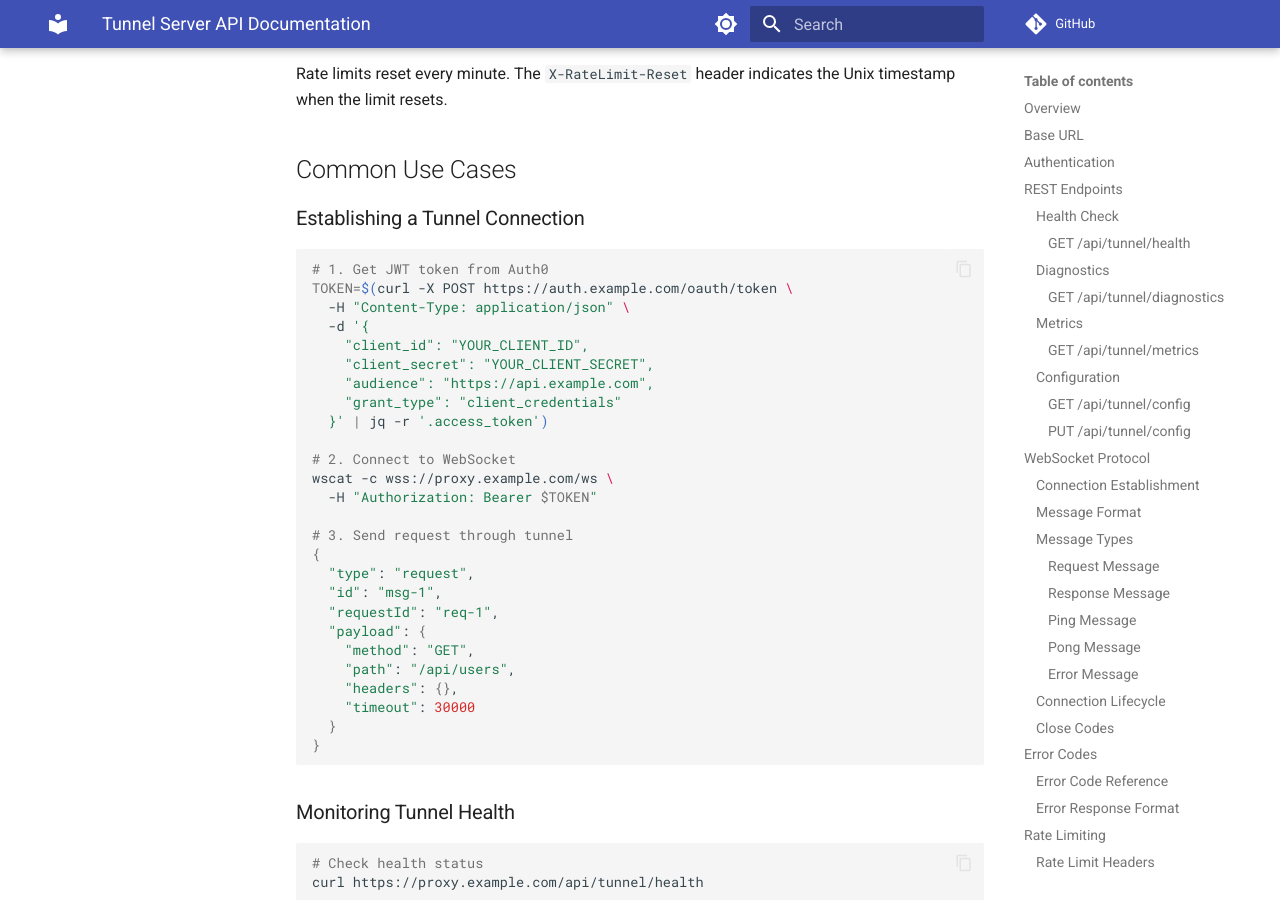
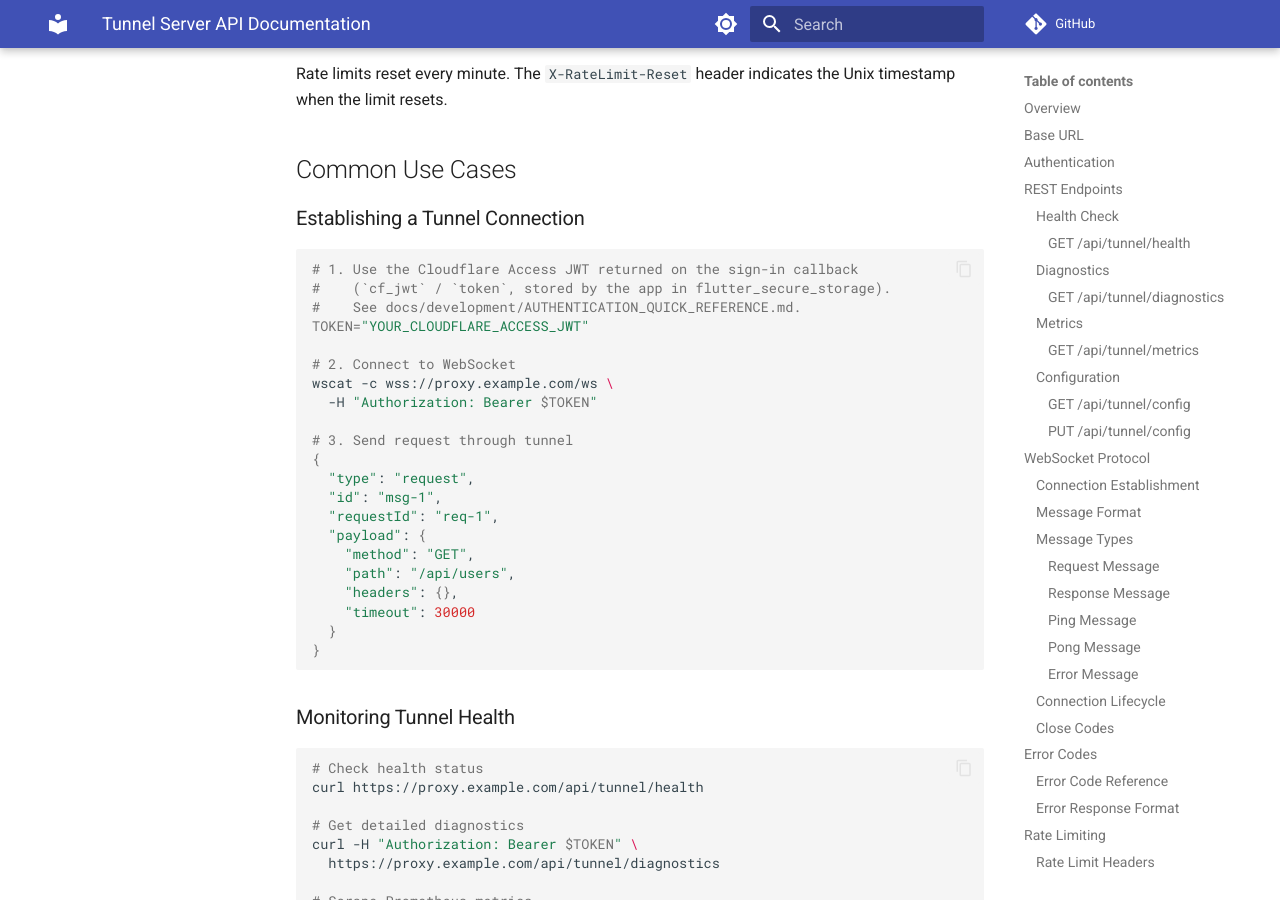
Before and after one commit to pistisAI/pistisai-app, an MkDocs documentation site: the page built from docs/api/TUNNEL_SERVER_API.md, in a window 1280 px wide and 900 px high, scrolled down 12248 px. Built offline with MkDocs 1.6.1 and Material for MkDocs 9.7.7, drawn with Linux system fonts in a browser that asks for light colours; comment, search, counter and statistics services are not loaded; some of the changed text lies outside the part shown.

Commit message:
ai(zoid): docs: retire remaining active Auth0 how-to content (#1052) (#1093)
Point tunnel API guides, the API documentation examples and the Prometheus admin alert action at Cloudflare Access, the live auth provider. Replace the Auth0 client-credentials token example with the real sign-in-callback JWT flow from AUTHENTICATION_QUICK_REFERENCE.md. Remove the last live Auth0 external link from the already HISTORICAL comprehensive guide. The remaining Auth0 mentions there and in API_DOCUMENTATION.md are explicitly labelled historical. Docs/config text only; no runtime code changed.

````diff
--- a/docs/api/TUNNEL_SERVER_API.md
+++ b/docs/api/TUNNEL_SERVER_API.md
@@ -516,7 +516,7 @@ Server sends error to client:
 | Code | Category | HTTP Status | Description | Recovery |
 |------|----------|-------------|-------------|----------|
 | TUNNEL_001 | network | 503 | Connection refused | Check network, firewall, server availability |
-| TUNNEL_002 | authentication | 401 | Authentication failed | Verify JWT token, check Auth0 configuration |
+| TUNNEL_002 | authentication | 401 | Authentication failed | Verify JWT token, check Cloudflare Access configuration |
 | TUNNEL_003 | authentication | 401 | Token expired | Refresh token or re-authenticate |
 | TUNNEL_004 | server | 503 | Server unavailable | Wait and retry, check server status |
 | TUNNEL_005 | server | 429 | Rate limit exceeded | Reduce request rate, wait for reset |
@@ -571,15 +571,10 @@ Rate limits reset every minute. The `X-RateLimit-Reset` header indicates the Uni
 ### Establishing a Tunnel Connection
 
 ```bash
-# 1. Get JWT token from Auth0
-TOKEN=$(curl -X POST https://auth.example.com/oauth/token \
-  -H "Content-Type: application/json" \
-  -d '{
-    "client_id": "YOUR_CLIENT_ID",
-    "client_secret": "YOUR_CLIENT_SECRET",
-    "audience": "https://api.example.com",
-    "grant_type": "client_credentials"
-  }' | jq -r '.access_token')
+# 1. Use the Cloudflare Access JWT returned on the sign-in callback
+#    (`cf_jwt` / `token`, stored by the app in flutter_secure_storage).
+#    See docs/development/AUTHENTICATION_QUICK_REFERENCE.md.
+TOKEN="YOUR_CLOUDFLARE_ACCESS_JWT"
 
 # 2. Connect to WebSocket
 wscat -c wss://proxy.example.com/ws \
````
Also changed, not shown: docs/api/TUNNEL_CLIENT_API.md (+2 -2 lines), docs/development/API_DOCUMENTATION.md (+2 -2 lines), docs/development/AUTHENTICATION_COMPREHENSIVE_GUIDE.md (+0 -1 lines), 1 other file.
